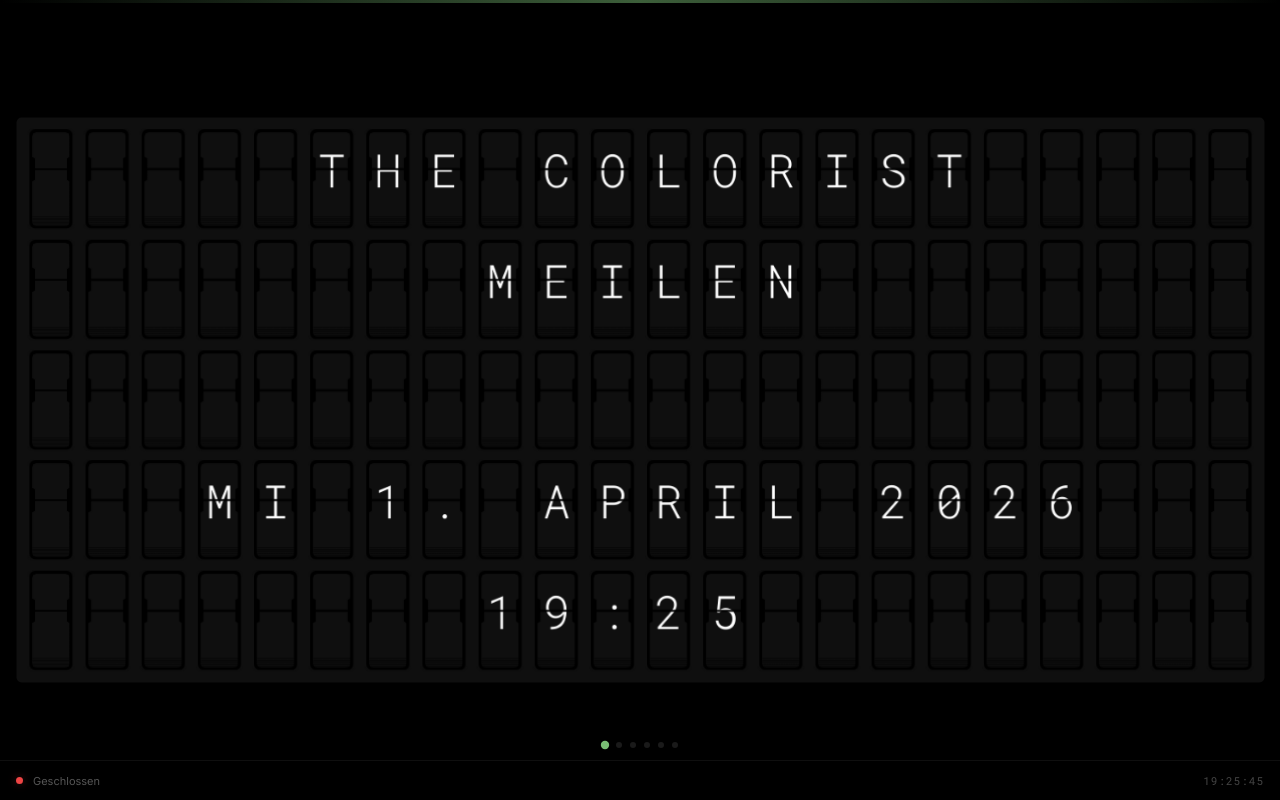
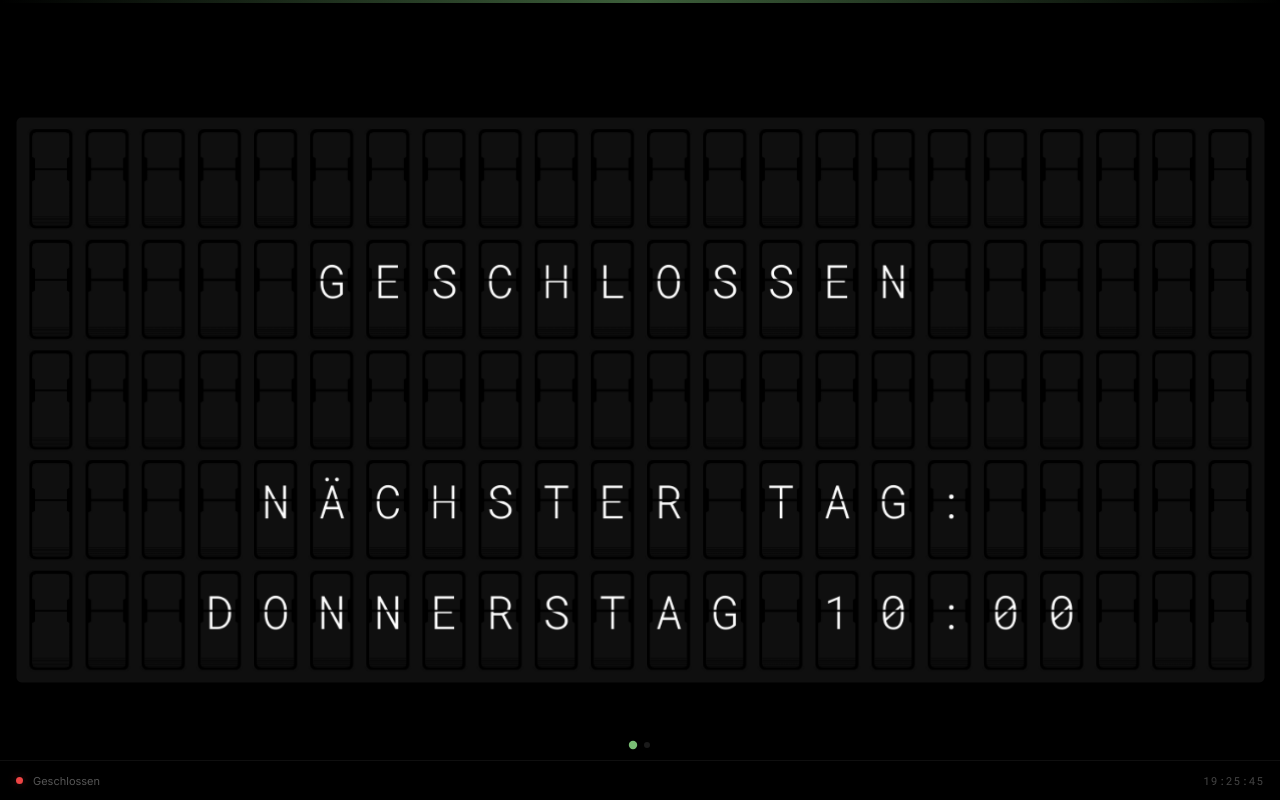
Before and after one commit to a-serafini/coloristboard, a website: page index.html in a window 1280 px wide. Drawn offline with Linux system fonts and the light colour scheme; no server answers.

Commit message:
Simplify screens: remove welcome/booking/address, add umlauts

```diff
--- a/index.html
+++ b/index.html
@@ -392,50 +392,34 @@
       function getScreens() {
         const C = S.cols;
         const now = new Date();
-        const ds = DAYS_SHORT[now.getDay()];
-        const month = MONTHS_DE[now.getMonth()];
-        const date = now.getDate();
-        const year = now.getFullYear();
-        const h = String(now.getHours()).padStart(2,'0');
-        const m = String(now.getMinutes()).padStart(2,'0');
         const dow = now.getDay();
         const isOpen = dow >= 2 && dow <= 6 && now.getHours() >= 10 && now.getHours() < 18;
 
         const screens = [];
 
-        // 1: Welcome
-        screens.push(makeMsg([
-          padCenter('THE COLORIST', C),
-          padCenter('MEILEN', C),
-          '',
-          padCenter(`${ds} ${date}. ${month} ${year}`, C),
-          padCenter(`${h}:${m}`, C),
-        ]));
-
-        // 2: Status
+        // 1: Status
         if (isOpen) {
           screens.push(makeMsg([
             '',
-            padCenter('GEOEFFNET', C),
+            padCenter('GEÖFFNET', C),
             padCenter(`HEUTE BIS 18:00 UHR`, C),
             '',
             padCenter(`NOCH ${18 - now.getHours()} STUNDEN`, C),
           ]));
         } else {
-          let nextDayName = '';
           let nd = dow;
           do { nd = (nd+1)%7; } while (nd < 2 || nd > 6);
-          nextDayName = DAYS_DE[nd];
+          const nextDayName = DAYS_DE[nd];
           screens.push(makeMsg([
             '',
             padCenter('GESCHLOSSEN', C),
             '',
-            padCenter(`NAECHSTER TAG:`, C),
+            padCenter(`NÄCHSTER TAG:`, C),
             padCenter(`${nextDayName} 10:00`, C),
           ]));
         }
 
-        // 3: Appointment hint OR Live Staff
+        // 2: Live Staff
         if (salonData && salonData.employees && salonData.employees.length > 0) {
           const cNames = salonData.employees.join(', ').toUpperCase();
           let p1 = cNames, p2 = '';
@@ -443,7 +427,7 @@
              let sIdx = cNames.lastIndexOf(',', C);
              if (sIdx === -1) sIdx = cNames.lastIndexOf(' ', C);
              if (sIdx !== -1) {
-                 p1 = cNames.substring(0, sIdx + 1); // keep comma
+                 p1 = cNames.substring(0, sIdx + 1);
                  p2 = cNames.substring(sIdx + 1).trim();
              } else {
                  p1 = cNames.substring(0, C);
@@ -457,41 +441,15 @@
             p2 ? padCenter(p2, C) : '',
             ''
           ]));
-        } else {
-          screens.push(makeMsg([
-            padCenter('HEUTE KEINE FREIEN', C),
-            padCenter('TERMINE', C),
-            '',
-            padCenter('NAECHSTER FREIER', C),
-            padCenter('TERMIN: MORGEN 10:00', C),
-          ]));
         }
 
-        // 4: Booking
+        // 3: Hours
         screens.push(makeMsg([
-          padCenter('TERMIN BUCHEN', C),
-          '',
-          padCenter('ONLINE UNTER', C),
-          padCenter('THECOLORIST', C),
-          padCenter('.BELBO.COM/TERMIN', C),
-        ]));
-
-        // 5: Hours
-        screens.push(makeMsg([
-          padCenter('OEFFNUNGSZEITEN', C),
+          padCenter('ÖFFNUNGSZEITEN', C),
           '',
           padCenter('DI - SA', C),
           padCenter('10:00 - 18:00', C),
           padCenter('SO/MO GESCHLOSSEN', C),
-        ]));
-
-        // 6: Address
-        screens.push(makeMsg([
-          padCenter('THE COLORIST', C),
-          '',
-          padCenter('DORFSTRASSE 81', C),
-          padCenter('8706 MEILEN', C),
-          padCenter('THECOLORIST.CH', C),
         ]));
 
         return screens;
```
